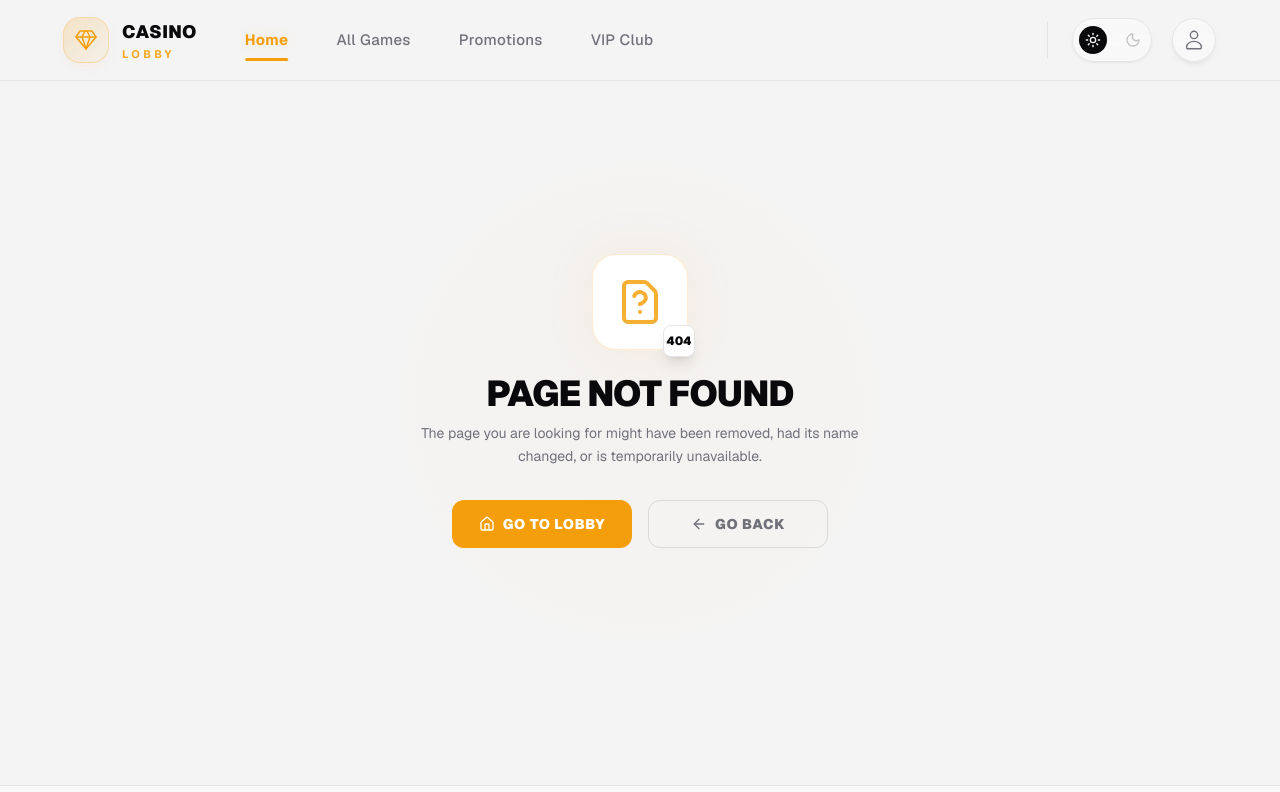
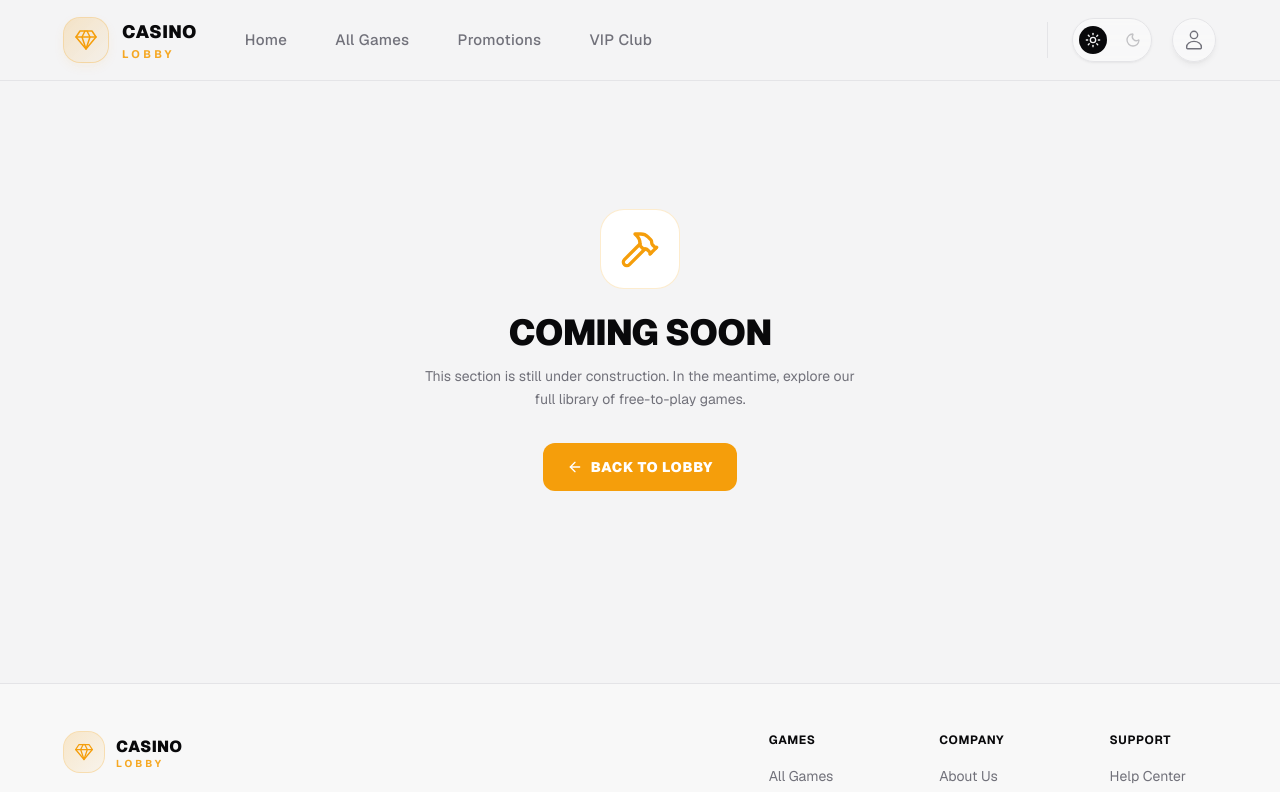
Before and after one commit to JacopoCarrozzo/casino-lobby, a Next.js app: page /coming-soon in a window 1280 px wide. Before the commit this address had no page. Shown: the top 792 px of the page. Built offline with nearby package versions, Linux system fonts and the light colour scheme.

Commit message:
feat: implement coming-soon page and README.md

```diff
--- /dev/null
+++ b/src/app/coming-soon/page.tsx
@@ -0,0 +1,33 @@
+import Link from 'next/link'
+import { Hammer, ArrowLeft } from 'lucide-react'
+import type { Metadata } from 'next'
+
+export const metadata: Metadata = {
+  title: 'Coming Soon — Casino Lobby',
+}
+
+export default function ComingSoonPage() {
+  return (
+    <main className="flex flex-1 flex-col items-center justify-center px-6 py-32 text-center">
+      <div className="mb-6 flex h-20 w-20 items-center justify-center rounded-3xl border border-brand-gold/20 bg-surface">
+        <Hammer className="h-10 w-10 text-brand-gold" />
+      </div>
+
+      <h1 className="mb-3 text-3xl font-black uppercase tracking-tight text-foreground sm:text-4xl">
+        Coming Soon
+      </h1>
+      <p className="mb-8 max-w-md text-sm leading-relaxed text-muted-foreground">
+        This section is still under construction. In the meantime, explore our
+        full library of free-to-play games.
+      </p>
+
+      <Link
+        href="/"
+        className="inline-flex h-12 items-center gap-2 rounded-xl bg-brand-gold px-6 text-sm font-black uppercase tracking-wider text-accent-foreground hover:brightness-110 active:scale-95"
+      >
+        <ArrowLeft className="h-4 w-4" />
+        Back to Lobby
+      </Link>
+    </main>
+  )
+}
--- a/src/components/game/GenreSlider.tsx
+++ b/src/components/game/GenreSlider.tsx
@@ -4,6 +4,7 @@ import { useRef } from 'react'
 import { ChevronLeft, ChevronRight } from 'lucide-react'
 import { GameCard } from '@/components/game/GameCard'
 import type { Game } from '@/types'
+import Link from 'next/link'
 
 interface GenreSliderProps {
   genre: string
@@ -34,9 +35,12 @@ export function GenreSlider({
       <div className="flex items-center justify-between px-6 xl:px-16">
         <h2 className="text-lg font-bold text-foreground">{genre}</h2>
         <div className="flex items-center gap-2">
-          <button className="h-9 rounded-full border border-surface-border bg-surface px-4 text-sm font-medium text-muted-foreground cursor-pointer hover:border-brand-gold/30 hover:text-foreground">
+          <Link
+            href="/coming-soon"
+            className=" inline-flex items-center h-9 rounded-full border border-surface-border bg-surface px-4 text-sm font-medium text-muted-foreground cursor-pointer hover:border-brand-gold/30 hover:text-foreground"
+          >
             View all
-          </button>
+          </Link>
 
           <button
             onClick={() => scroll('left')}
--- a/src/components/layout/Footer.tsx
+++ b/src/components/layout/Footer.tsx
@@ -39,7 +39,7 @@ export function Footer() {
                   strokeLinecap="round"
                   strokeLinejoin="round"
                   aria-hidden="true"
-                  className="h-5 w-5"
+                  className="h-5 w-5 transition-transform duration-700 ease-out group-hover:rotate-[360deg]"
                 >
                   <path d="M6 3h12l4 6-10 12L2 9z" />
                   <path d="M11 3L8 9l4 12 4-12-3-6" />
@@ -75,7 +75,7 @@ export function Footer() {
                   {column.links.map((label) => (
                     <li key={label}>
                       <Link
-                        href="#"
+                        href="/coming-soon"
                         className="text-sm text-muted-foreground hover:text-brand-gold"
                       >
                         {label}
@@ -95,19 +95,19 @@ export function Footer() {
 
           <div className="flex items-center gap-5">
             <Link
-              href="#"
+              href="/coming-soon"
               className="text-xs text-muted-foreground/70 hover:text-brand-gold"
             >
               Terms
             </Link>
             <Link
-              href="#"
+              href="/coming-soon"
               className="text-xs text-muted-foreground/70 hover:text-brand-gold"
             >
               Privacy
             </Link>
             <Link
-              href="#"
+              href="/coming-soon"
               className="text-xs text-muted-foreground/70 hover:text-brand-gold"
             >
               Cookies
--- a/src/components/layout/NavbarDesktop.tsx
+++ b/src/components/layout/NavbarDesktop.tsx
@@ -11,10 +11,10 @@ export function NavbarDesktop() {
   const isHome = pathname === '/'
 
   const navLinks = [
-    { label: 'Home' },
-    { label: 'All Games' },
-    { label: 'Promotions' },
-    { label: 'VIP Club' },
+    { label: 'Home', href: '/' },
+    { label: 'All Games', href: '/coming-soon' },
+    { label: 'Promotions', href: '/coming-soon' },
+    { label: 'VIP Club', href: '/coming-soon' },
   ]
 
   return (
@@ -54,11 +54,13 @@ export function NavbarDesktop() {
         </Link>
 
         <nav className="hidden lg:flex items-center gap-12 ml-4">
-          {navLinks.map((link, index) => {
-            const isActive = index === 0
+          {navLinks.map((link) => {
+            const isActive = link.href === '/' && isHome
             return (
-              <div
+              <Link
                 key={link.label}
+                href={link.href}
+                aria-current={isActive ? 'page' : undefined}
                 className="text-[15px] font-medium tracking-wide relative py-2.5 group/link cursor-pointer"
               >
                 <span
@@ -77,7 +79,7 @@ export function NavbarDesktop() {
                       : 'w-0 opacity-0 group-hover/link:w-2/3 group-hover/link:opacity-40'
                   }`}
                 />
-              </div>
+              </Link>
             )
           })}
         </nav>
@@ -116,7 +118,8 @@ export function NavbarDesktop() {
           <div className="flex items-center gap-5 border-l border-surface-border pl-6 h-9 shrink-0">
             <ThemeToggle />
 
-            <button
+            <Link
+              href="/coming-soon"
               aria-label="Account"
               className="flex h-11 w-11 items-center justify-center rounded-full border border-surface-border bg-surface/40 text-muted-foreground hover:text-brand-gold hover:border-brand-gold/30 hover:bg-surface hover:scale-105 active:scale-95 shadow-md shadow-black/5 cursor-pointer"
             >
@@ -136,7 +139,7 @@ export function NavbarDesktop() {
                   d="M12 13.5c-4.418 0-8 2.686-8 6v1c0 .552.448 1 1 1h14c.552 0 1-.448 1-1v-1c0-3.314-3.582-6-8-6z"
                 />
               </svg>
-            </button>
+            </Link>
           </div>
         </div>
       </div>
--- a/src/components/layout/NavbarMobile.tsx
+++ b/src/components/layout/NavbarMobile.tsx
@@ -8,7 +8,12 @@ import { MobileDrawer } from '@/components/layout/MobileDrawer'
 import { SearchOverlay } from '@/components/layout/SearchOverlay'
 import Link from 'next/link'
 
-const navLinks = ['Home', 'All Games', 'Promotions', 'VIP Club']
+const navLinks = [
+  { label: 'Home', href: '/' },
+  { label: 'All Games', href: '/coming-soon' },
+  { label: 'Promotions', href: '/coming-soon' },
+  { label: 'VIP Club', href: '/coming-soon' },
+]
 
 export function NavbarMobile() {
   const [isOpen, setIsOpen] = useState(false)
@@ -105,31 +110,36 @@ export function NavbarMobile() {
         </div>
 
         <nav className="flex flex-col p-2">
-          {navLinks.map((label, index) => (
-            <button
-              key={label}
-              onClick={() => setIsOpen(false)}
-              className={`rounded-lg px-4 py-3 text-left text-[15px] font-medium transition-colors ${
-                index === 0
-                  ? 'font-bold text-brand-gold'
-                  : 'text-muted-foreground hover:bg-background hover:text-foreground'
-              }`}
-            >
-              {label}
-            </button>
-          ))}
+          {navLinks.map((link) => {
+            const isActive = link.href === '/' && isHome
+            return (
+              <Link
+                key={link.label}
+                href={link.href}
+                aria-current={isActive ? 'page' : undefined}
+                className={`rounded-lg px-4 py-3 text-left text-[15px] font-medium transition-colors ${
+                  isActive
+                    ? 'font-bold text-brand-gold'
+                    : 'text-muted-foreground hover:bg-background hover:text-foreground'
+                }`}
+              >
+                {link.label}
+              </Link>
+            )
+          })}
         </nav>
 
         <div className="flex-1" />
 
         <div className="flex items-center justify-between border-t border-surface-border p-4">
-          <button
+          <Link
+            href="/coming-soon"
             aria-label="Account"
             className="flex items-center gap-2 text-sm font-medium text-muted-foreground transition-colors hover:text-brand-gold"
           >
             <User className="h-5 w-5" />
             <span>Account</span>
-          </button>
+          </Link>
 
           <ThemeToggle />
         </div>
```
Also changed, not shown: 1 other file (tests, documents, lock files or other folders).
